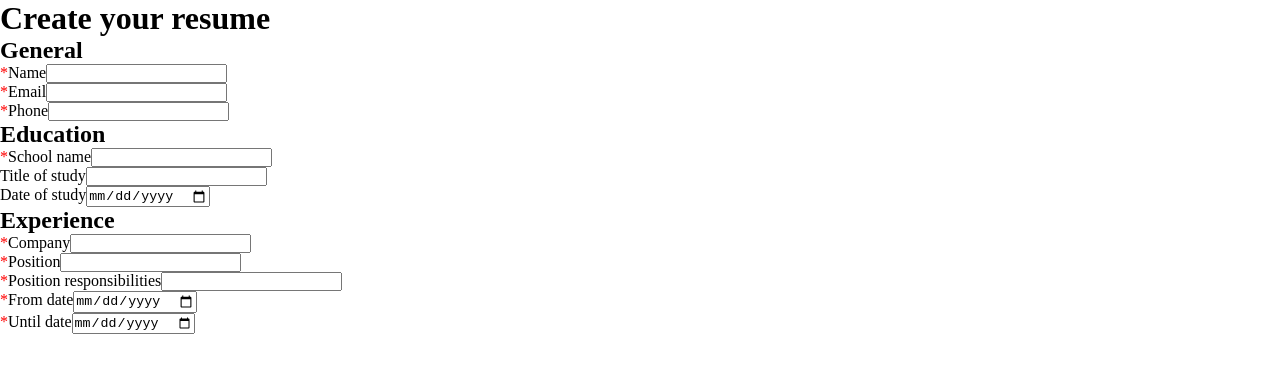
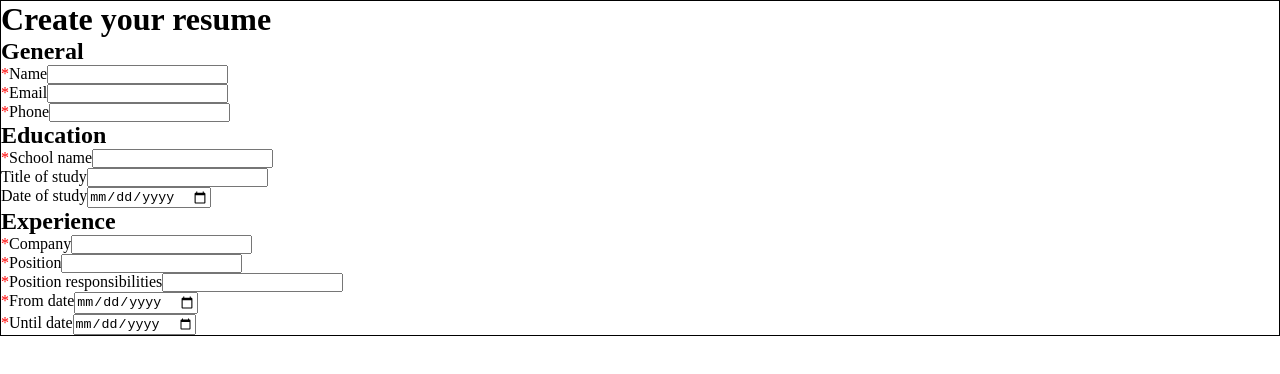
Before and after one commit to vladcheck/TOP-cv-application, a React (Vite) app: page / in a window 1280 px wide. Shown: the top 374 px of the page. Built offline with nearby package versions, Linux system fonts and the light colour scheme.

Commit message:
Put form elements into <form>

```diff
--- a/src/App.jsx
+++ b/src/App.jsx
@@ -2,11 +2,7 @@ import { useState } from "react";
 import { Form } from "./Components/Form";
 
 function App() {
-  return (
-    <>
-      <Form></Form>
-    </>
-  );
+  return <Form />;
 }
 
 export default App;
--- a/src/Components/Form.jsx
+++ b/src/Components/Form.jsx
@@ -2,7 +2,7 @@ import { InputRow } from "./Input";
 
 export function Form(props) {
   return (
-    <>
+    <form method=".">
       <h1>Create your resume</h1>
       <h2>General</h2>
       <InputRow label="Name" type="text" required="true" />
@@ -18,6 +18,6 @@ export function Form(props) {
       <InputRow label="Position responsibilities" type="text" required="true" />
       <InputRow label="From date" type="date" required="true" />
       <InputRow label="Until date" type="date" required="true" />
-    </>
+    </form>
   );
 }
--- a/src/Styles/main.css
+++ b/src/Styles/main.css
@@ -6,6 +6,10 @@
   box-sizing: border-box;
 }
 
+Form {
+  border: 1px solid black;
+}
+
 .form-row:has(input:required):before {
   content: "*";
   color: red;
```
